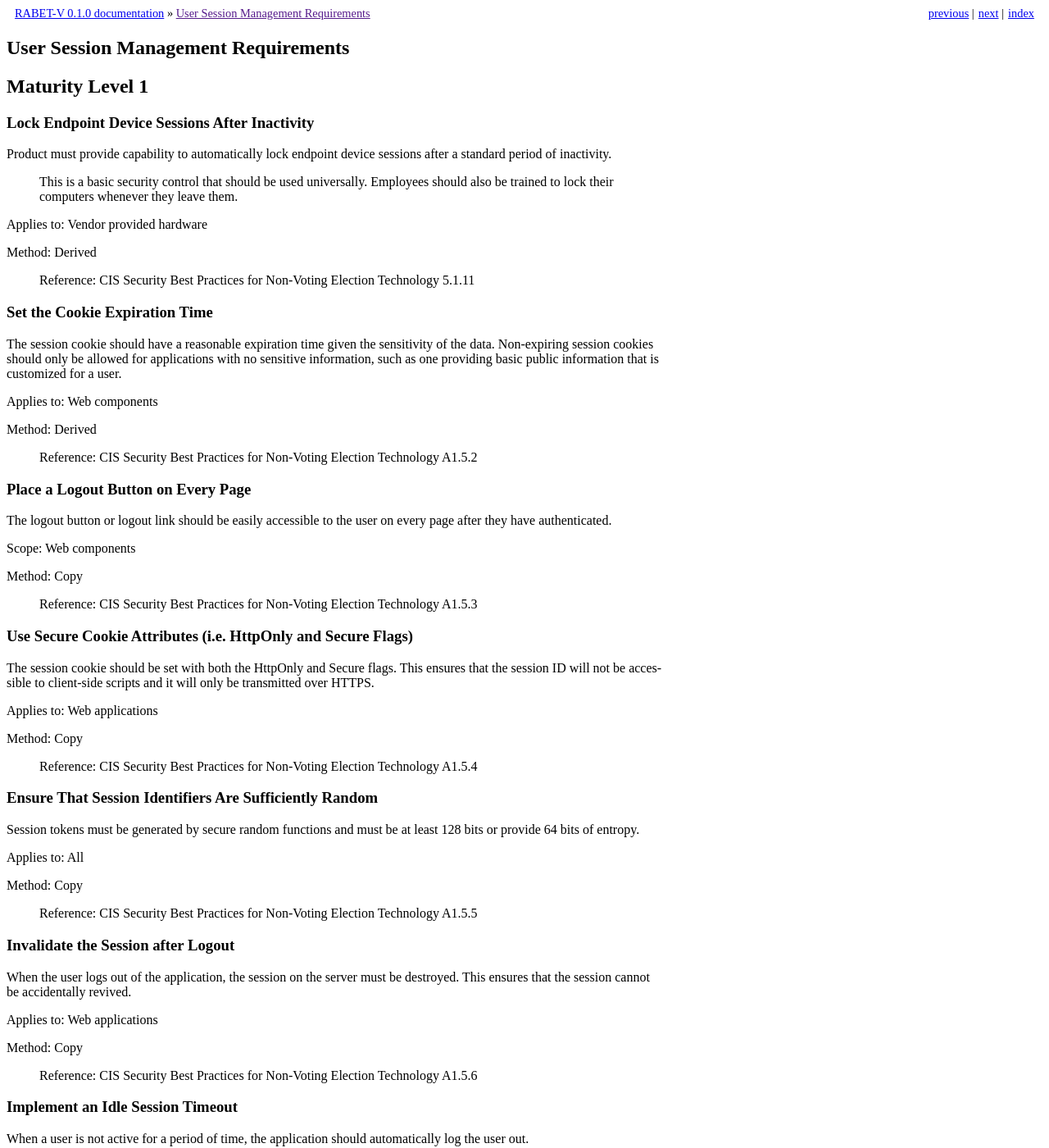
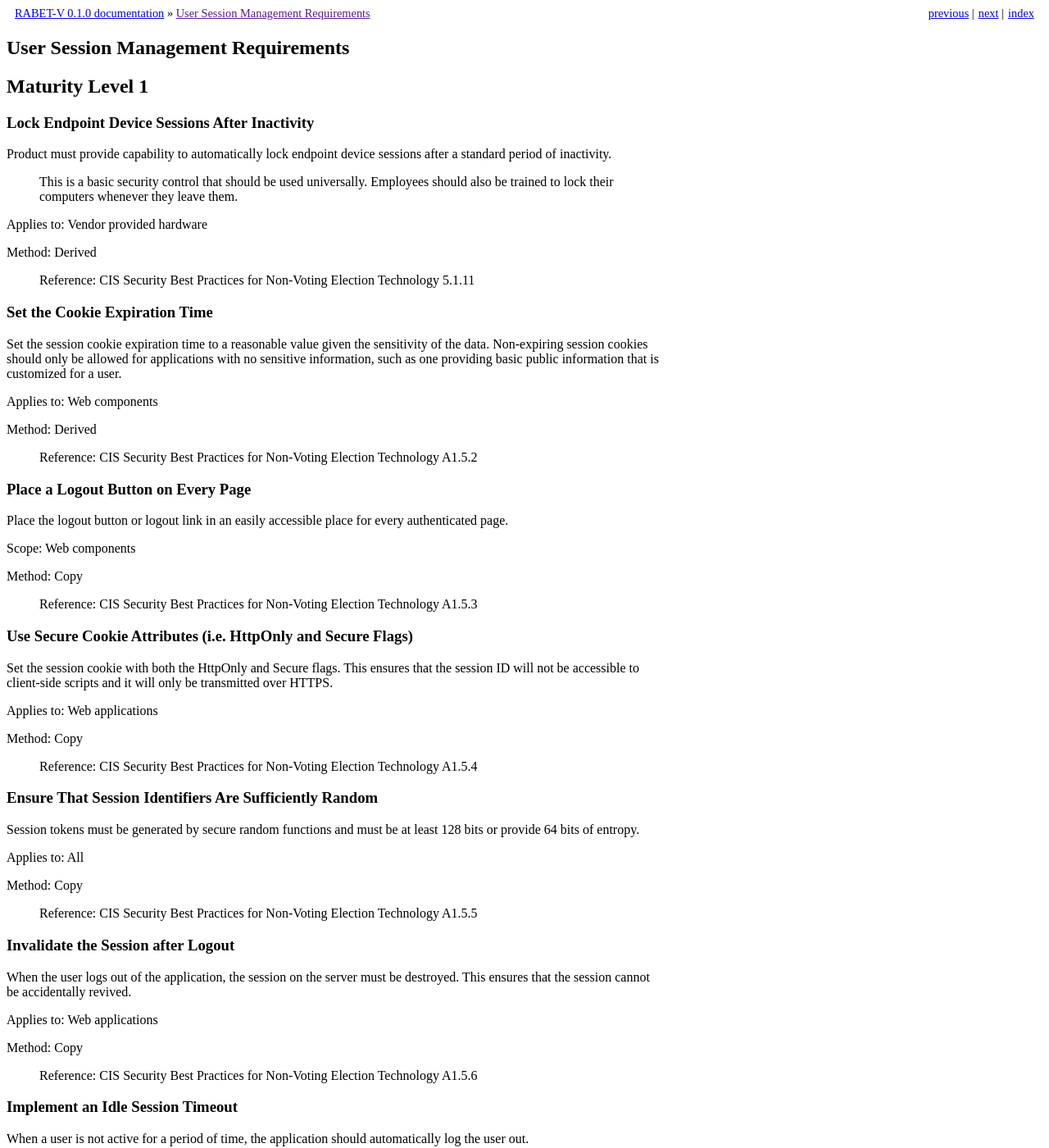
Before and after one commit to it-dept-cis/RABET-V-Pilot, a Sphinx documentation site: the page built from docs/source/Security_Services_Capability_Maturity_Index/User_Session_Management_Requirements.md, in a window 1280 px wide and 1400 px high. Shown: the whole window at 82% size. Built offline with Sphinx 7.4.7, drawn with Linux system fonts in a browser that asks for light colours; some of the changed text lies outside the part shown.

Commit message:
Change wording of requirements to be stronger

```diff
--- a/docs/source/Security_Services_Capability_Maturity_Index/User_Session_Management_Requirements.md
+++ b/docs/source/Security_Services_Capability_Maturity_Index/User_Session_Management_Requirements.md
@@ -16,7 +16,7 @@
 
 ### Set the Cookie Expiration Time
 
-The session cookie should have a reasonable expiration time given the sensitivity of the data. Non-expiring session cookies should only be allowed for applications with no sensitive information, such as one providing basic public information that is customized for a user.
+Set the session cookie expiration time to a reasonable value given the sensitivity of the data. Non-expiring session cookies should only be allowed for applications with no sensitive information, such as one providing basic public information that is customized for a user.
 
 Applies to: Web components
 
@@ -26,7 +26,7 @@
 
 ### Place a Logout Button on Every Page
 
-The logout button or logout link should be easily accessible to the user on every page after they have authenticated.
+Place the logout button or logout link in an easily accessible place for every authenticated page.
 
 Scope: Web components
 
@@ -36,7 +36,7 @@
 
 ### Use Secure Cookie Attributes (i.e. HttpOnly and Secure Flags)
 
-The session cookie should be set with both the HttpOnly and Secure flags. This ensures that the session ID will not be accessible to client-side scripts and it will only be transmitted over HTTPS.
+Set the session cookie with both the HttpOnly and Secure flags. This ensures that the session ID will not be accessible to client-side scripts and it will only be transmitted over HTTPS.
 
 Applies to: Web applications
 
@@ -80,7 +80,7 @@
 
 ### Regenerate Session Tokens
 
-Session tokens should be regenerated when the user authenticates to the application. Additionally, should the encryption status change, the session token should always be regenerated.
+Regenerate session tokens when the user authenticates to the application. Additionally, should the encryption status change, the session token must be regenerated.
 
 Applies to: All
 
@@ -92,7 +92,7 @@
 
 ### Destroy Sessions at Any Sign of Tampering
 
-Unless the application requires multiple simultaneous sessions for a single user, implement features to detect session cloning attempts. Should any sign of session cloning be detected, the session should be destroyed, forcing the real user to reauthenticate.
+Unless the application requires multiple simultaneous sessions for a single user, implement features to detect session cloning attempts. Should any sign of session cloning be detected, the session must be destroyed, forcing the real user to reauthenticate.
 
 Applies to: Web components
 
```
Also changed, not shown: docs/source/Security_Services_Capability_Maturity_Index/Logging_Alerting_Requirements.md (+5 -3 lines), docs/source/Security_Services_Capability_Maturity_Index/Secret_Management_Requirements.md (+0 -2 lines), docs/source/Security_Services_Capability_Maturity_Index/System_Integrity_Requirements.md (+9 -8 lines).
